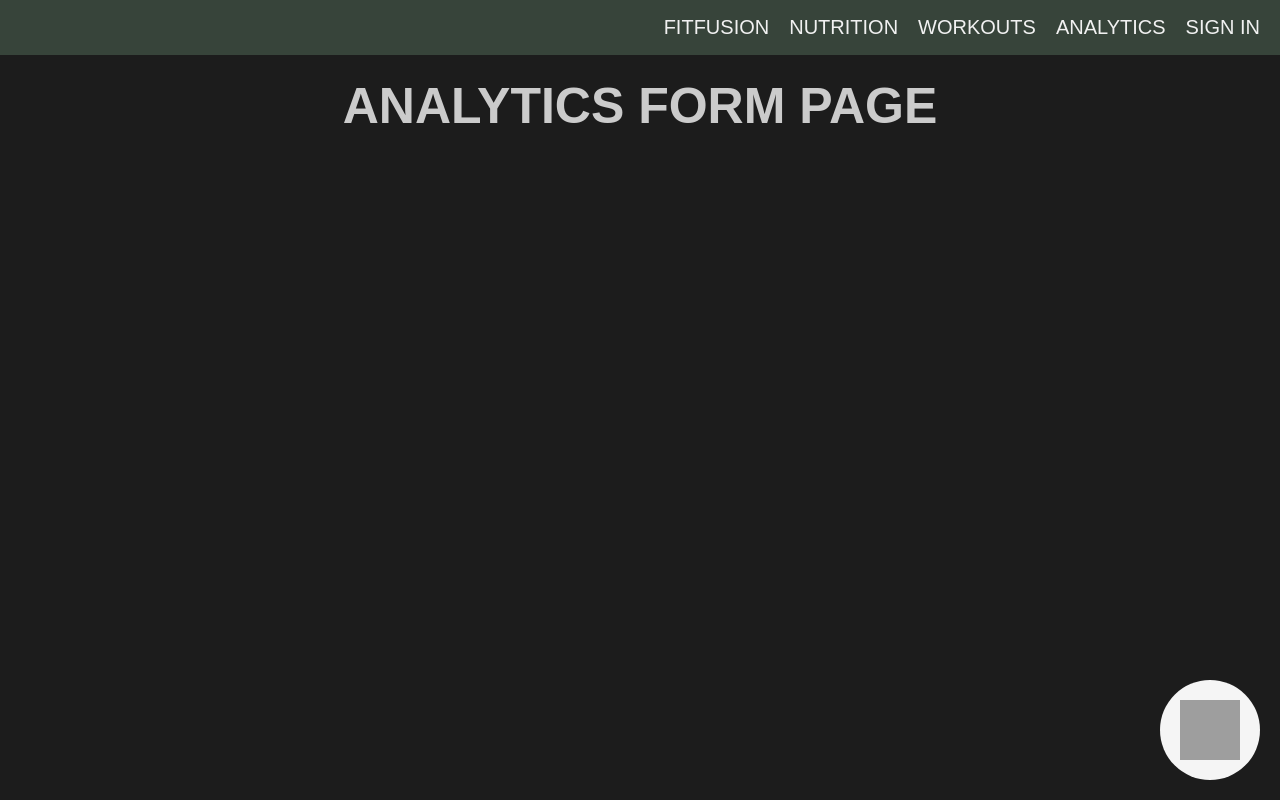
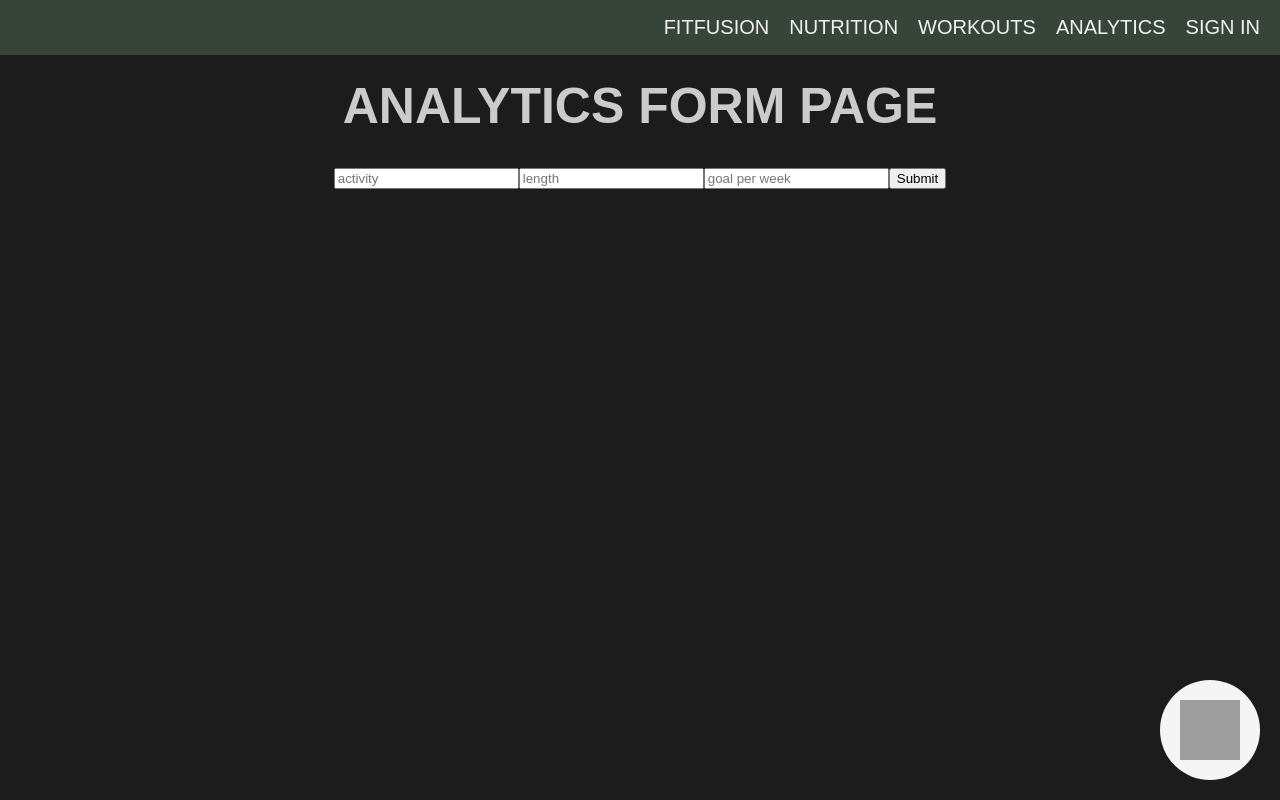
Before and after one commit to alinabpol/fitfusion-frontend, a React (Create React App) app: page /analytics/form in a window 1280 px wide. Built offline with nearby package versions, Linux system fonts and the light colour scheme; grey boxes are pictures that could not be loaded; a web font is replaced by a local one.

Commit message:
added form

```diff
--- a/src/pages/AnalyticsForm.js
+++ b/src/pages/AnalyticsForm.js
@@ -2,6 +2,13 @@ function AnalyticsForm() {
     return (
       <div className="analytics-form-container">
         <h1> Analytics Form page</h1>
+        <form>
+        <input type="text" name="activity" placeholder="activity"></input>
+        <input type="number" name="length" placeholder="length"></input>
+        <input type="text" name="workouts-per-week" placeholder="goal per week"></input>
+        <input type="submit" name="submit"></input>
+
+        </form>
       </div>
     );
   }
```
